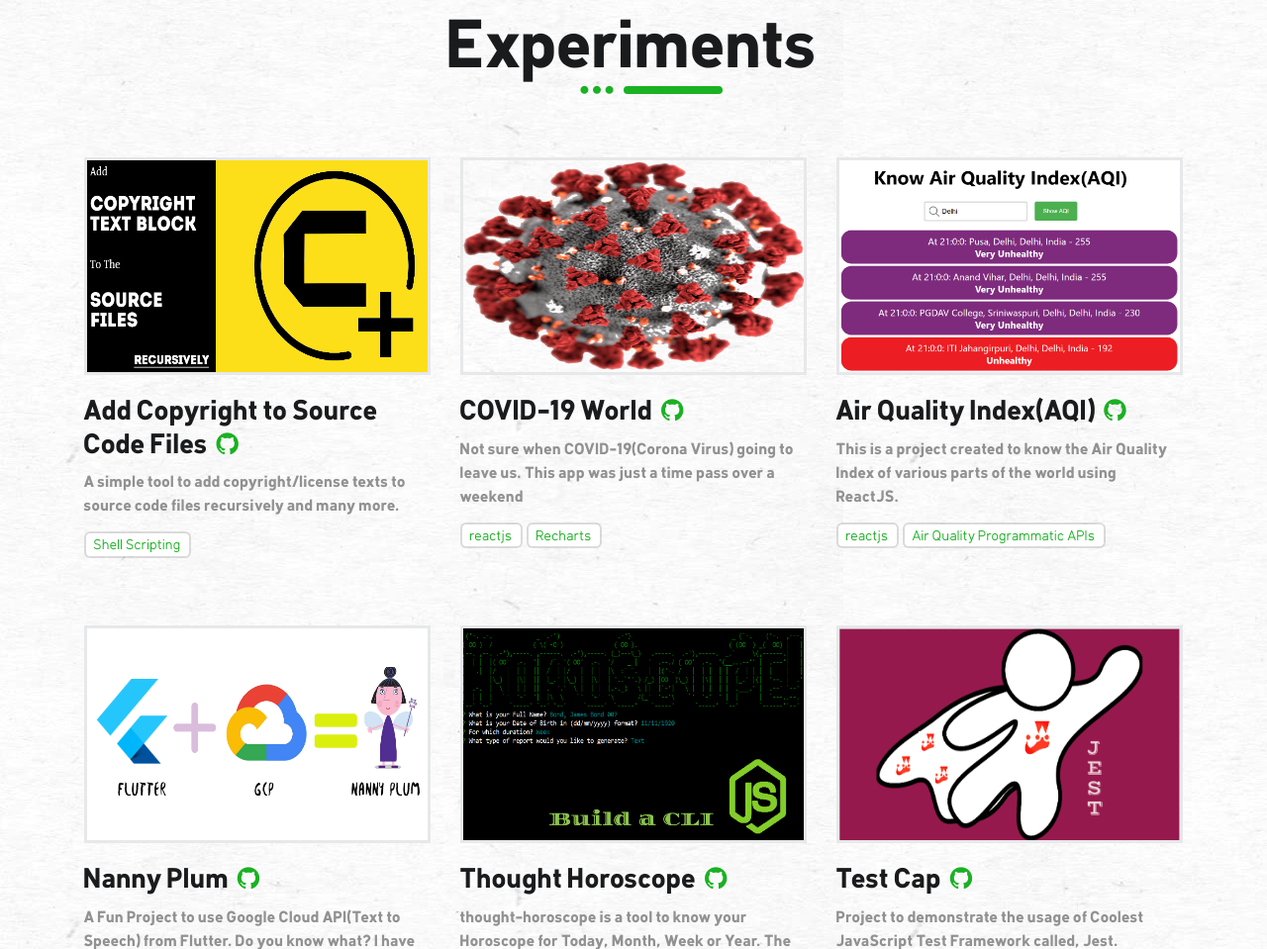
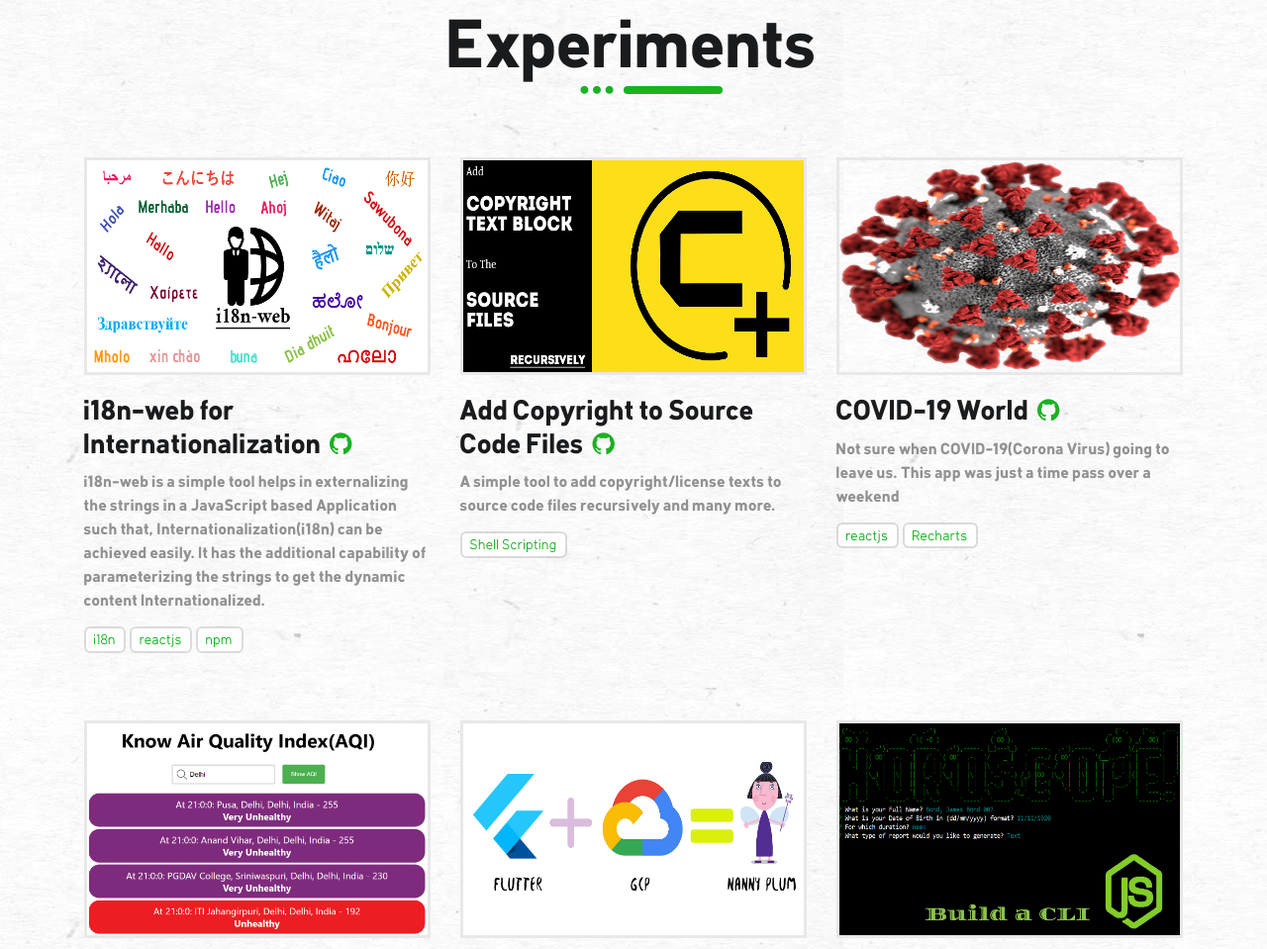
Before and after one commit to atapas/tapasadhikary.com, a Gatsby site in the folder code/: page / in a window 1280 px wide. Shown: the part 1225-2184 px from the top of the page at 99% size. Built offline with nearby package versions, Linux system fonts and the light colour scheme; Gatsby itself is replaced by a stand-in of ours.

Commit message:
Added i18n

```diff
--- a/code/src/utils/projects.js
+++ b/code/src/utils/projects.js
@@ -8,10 +8,33 @@
 import aqireact from "../images/projects/aqi-react.png";
 import covid from '../images/projects/covid.png';
 import addcopyright from '../images/projects/add-copyright.png';
+import i18n from '../images/projects/i18n.png';
 
 export const projects = [
     {
         'id': 1,
+        'cover': i18n,
+        'title': 'i18n-web for Internationalization',
+        'gitLink': 'https://github.com/atapas/i18n-js-npm',
+        'demoLink': 'https://www.npmjs.com/package/i18n-web',
+        'description': 'i18n-web is a simple tool helps in externalizing the strings in a JavaScript based Application such that, Internationalization(i18n) can be achieved easily. It has the additional capability of parameterizing the strings to get the dynamic content Internationalized.',
+        'tags': [
+            {
+                'name': 'i18n',
+                'link': 'https://en.wikipedia.org/wiki/Internationalization_and_localization'
+            },
+            {
+                'name': 'reactjs',
+                'link': 'https://reactjs.org/'
+            },
+            {
+                'name': 'npm',
+                'link': 'https://www.npmjs.com/package/i18n-web'
+            }
+        ]
+    },
+    {
+        'id': 2,
         'cover': addcopyright,
         'title': 'Add Copyright to Source Code Files',
         'gitLink': 'https://github.com/atapas/add-copyright',
@@ -25,7 +48,7 @@
         ]
     },
     {
-        'id': 2,
+        'id': 3,
         'cover': covid,
         'title': 'COVID-19 World',
         'gitLink': 'https://github.com/atapas/covid-19',
@@ -43,7 +66,7 @@
         ]
     },
     {
-        'id': 3,
+        'id': 4,
         'cover': aqireact,
         'title': 'Air Quality Index(AQI)',
         'gitLink': 'https://github.com/atapas/aqi-react',
@@ -61,7 +84,7 @@
         ]
     },
     {
-        'id': 4,
+        'id': 5,
         'cover': nanny,
         'title': 'Nanny Plum',
         'gitLink': 'https://github.com/atapas/nanny-plum',
@@ -87,7 +110,7 @@
         ]
     },
     {
-        'id': 5,
+        'id': 6,
         'cover': thoughthoroscope,
         'title': 'Thought Horoscope',
         'gitLink': 'https://github.com/atapas/thought-horoscope',
@@ -105,7 +128,7 @@
         ]
     },
     {
-        'id': 6,
+        'id': 7,
         'cover': testcap,
         'title': 'Test Cap',
         'gitLink': 'https://github.com/atapas/testcap',
@@ -119,7 +142,7 @@
         ]
     },
     {
-        'id': 7,
+        'id': 8,
         'cover': prediction,
         'title': 'Prediction App',
         'gitLink': 'https://github.com/atapas/horoscope-app',
@@ -137,7 +160,7 @@
         ]
     },
     {
-        'id': 8,
+        'id': 9,
         'cover': imageclassific,
         'title': 'ML - Image Classification in Browser',
         'gitLink': 'https://github.com/atapas/ml-greenroots',
@@ -159,7 +182,7 @@
         ]
     },
     {
-        'id': 9,
+        'id': 10,
         'cover': metaproges6,
         'title': 'JavaScript Metaprogramming',
         'gitLink': 'https://github.com/atapas/js-mtprog',
@@ -181,7 +204,7 @@
         ]
     },
     {
-        'id': 10,
+        'id': 11,
         'cover': todojexiareact,
         'title': 'A TODO app using reactjs and Jexia',
         'gitLink': 'https://github.com/atapas/todo-jexia-react',
```
Also changed, not shown: code/src/images/projects/i18n.png (added).
